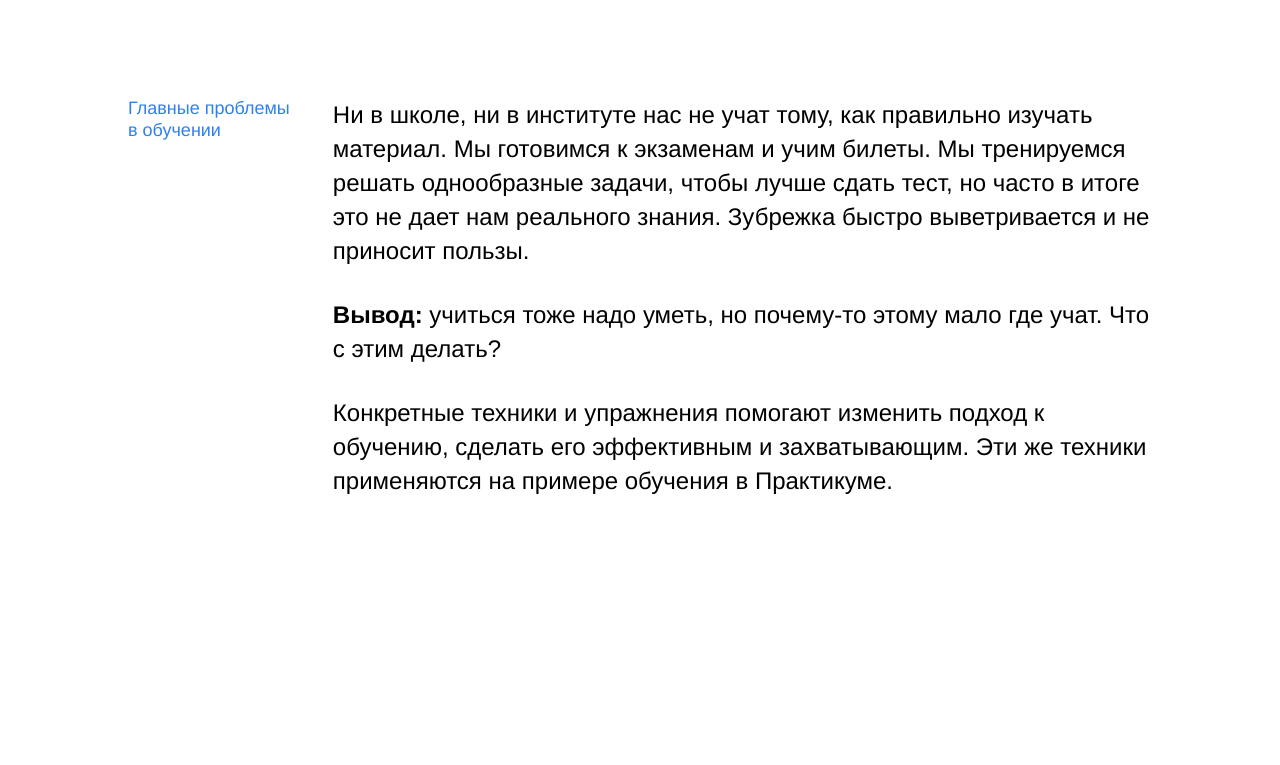
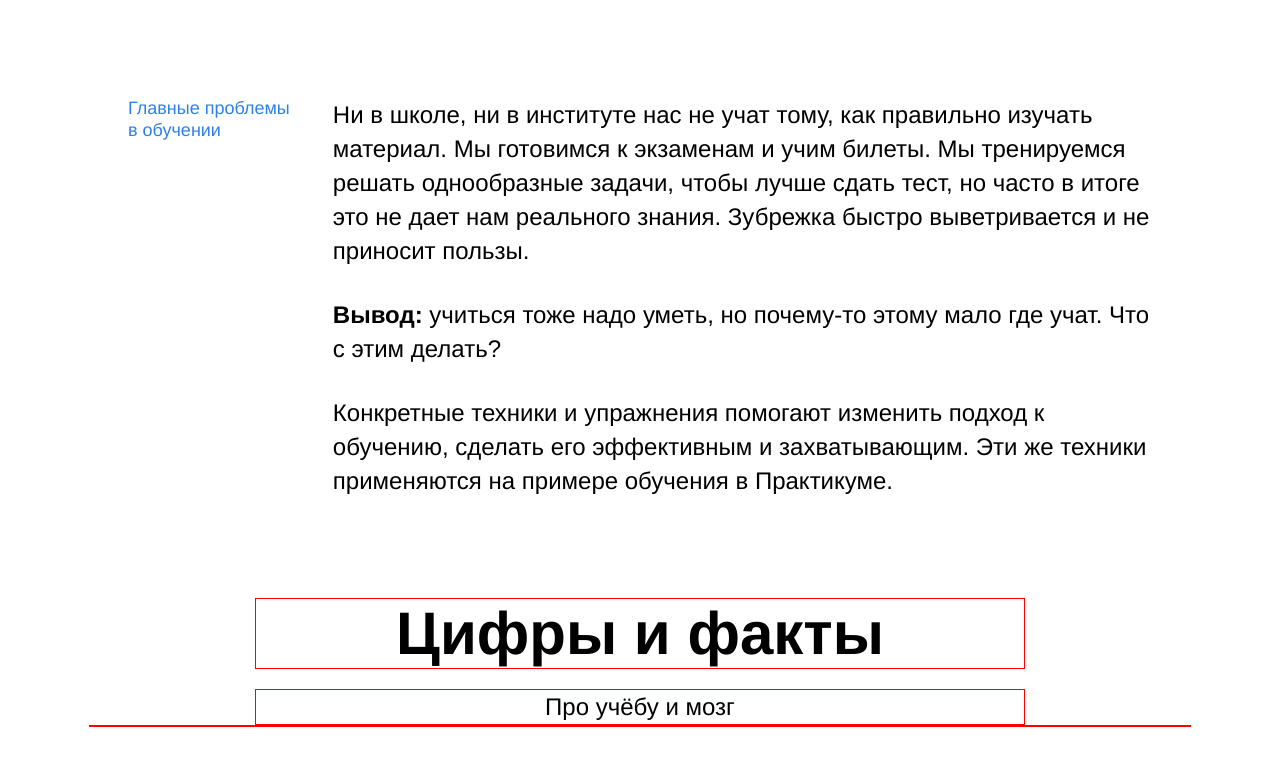
Before and after one commit to Trench-Dog/how-to-learn, a plain HTML site: page index.html in a window 1280 px wide. Shown: the part 758-1523 px from the top of the page. Before the commit the page ends 1256 px from the top, so only its background shows below. Drawn offline with Linux system fonts and the light colour scheme.

Commit message:
половина 3 блока

```diff
--- a/index.html
+++ b/index.html
@@ -28,18 +28,18 @@
         <div class="two-columns">
           <h2 class="brief two-columns__brief">Главные проблемы в обучении</h2>
           <div class="main-text two-columns__main-text">
-            <p class="two-columns__paragraph">
+            <p class="paragraph two-columns__paragraph">
               Ни в школе, ни в институте нас не учат тому, как правильно изучать
               материал. Мы готовимся к экзаменам и учим билеты. Мы тренируемся
               решать однообразные задачи, чтобы лучше сдать тест, но часто в
               итоге это не дает нам реального знания. Зубрежка быстро
               выветривается и не приносит пользы.
             </p>
-            <p class="two-columns__paragraph">
+            <p class="paragraph two-columns__paragraph">
               <span class="two-columns__span-accent">Вывод:</span> учиться тоже
               надо уметь, но почему-то этому мало где учат. Что с этим делать?
             </p>
-            <p class="two-columns__paragraph">
+            <p class="paragraph two-columns__paragraph">
               Конкретные техники и упражнения помогают изменить подход к
               обучению, сделать его эффективным и захватывающим. Эти же техники
               применяются на примере обучения в Практикуме.
@@ -47,6 +47,22 @@
           </div>
         </div>
       </section>
+      <section class="digits">
+        <h3 class="section-title digits__section-title">Цифры и факты</h3>
+        <h4 class="section-subtitle digits__section-subtitle">
+          Про учёбу и мозг
+        </h4>
+        <div class="table digits__table">
+          <div class="cell table__cell"></div>
+          <div class="cell table__cell"></div>
+          <div class="cell table__cell"></div>
+          <div class="cell table__cell"></div>
+          <div class="cell table__cell"></div>
+          <div class="cell table__cell"></div>
+          <div class="cell table__cell"></div>
+          <div class="cell table__cell"></div>
+        </div>
+      </section>
     </div>
   </body>
 </html>
--- a/styles/style.css
+++ b/styles/style.css
@@ -97,6 +97,30 @@
   font-size: 24px;
   font-weight: 600;
 }
+
+.section-title {
+  margin: 100px auto 20px;
+  line-height: 1.15;
+  font-size: 60px;
+  font-weight: 600;
+  border: 1px solid red;
+  width: 60%;
+  text-align: center;
+}
+.section-subtitle {
+  margin: 0 auto;
+  line-height: 34px;
+  font-size: 24px;
+  font-weight: normal;
+  border: 1px solid red;
+  width: 60%;
+  text-align: center;
+}
+.table {
+  width: 1100px;
+  margin: 0 auto 100px;
+  border: 1px solid red;
+}
 /* и элемента с модификатором вида ключ-значение */
 .table__cell_theme_dark {
   width: 200px;
```
